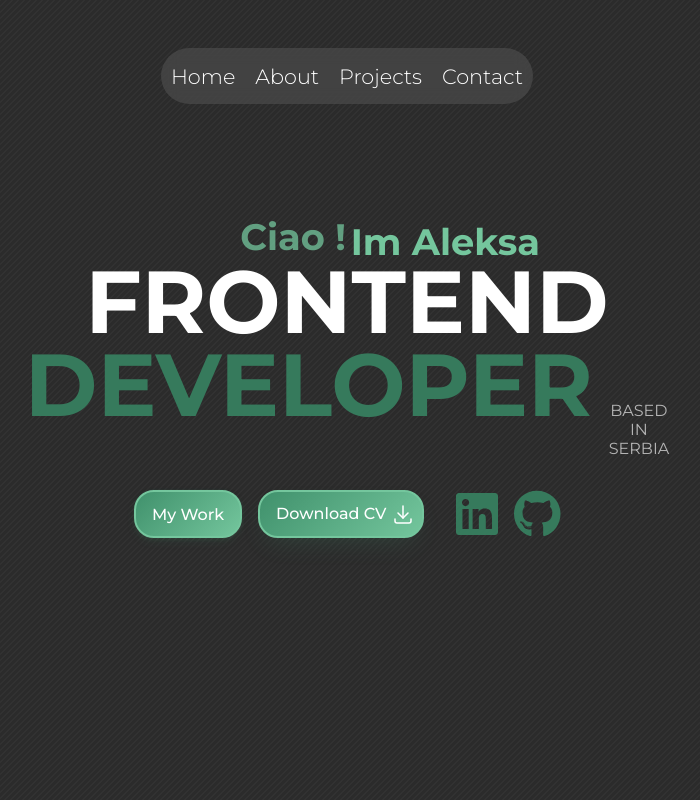
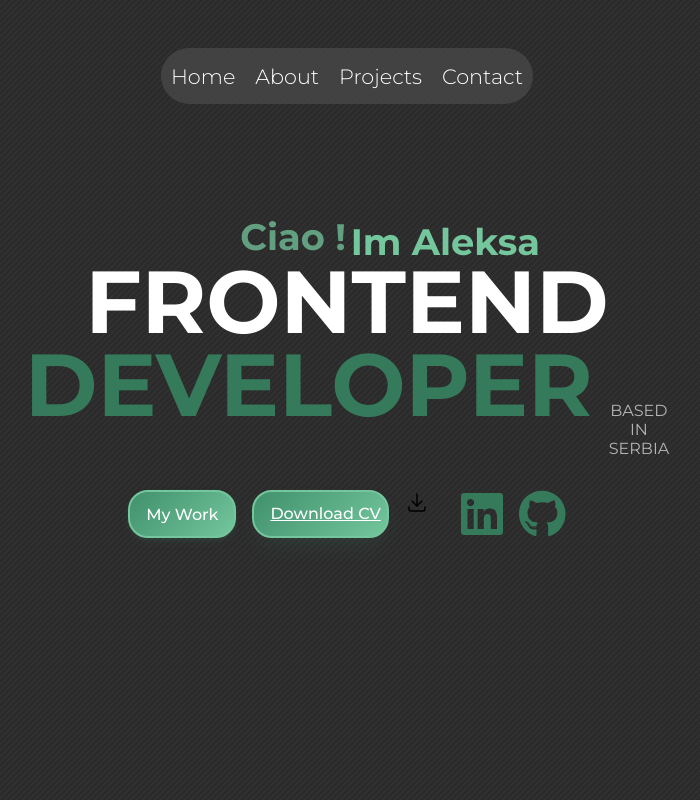
Before and after one commit to aleksa13122/aleksa-s-portfolio, a React (Vite) app: page / in a window 1280 px wide. Shown: the top 800 px of the page, without its empty margins (293-993 px from the left). Built offline with nearby package versions, Linux system fonts and the light colour scheme.

Commit message:
download cv button bug done

```diff
--- a/src/components/Header/Header.jsx
+++ b/src/components/Header/Header.jsx
@@ -21,12 +21,7 @@ const Header = forwardRef(({ goToProjects }, ref) => {
               </span>
               <span class="button-background"></span>
             </button>
-            <button class="button">
-              <a
-                className="CVanchor"
-                href="../../../public/assets/Resume Eng.pdf"
-                download
-              >
+            <a class="button" href="/assets/Resume Eng.pdf" download>
               <span class="button__text">Download CV</span>
             </a>
             <svg
@@ -46,7 +41,6 @@ const Header = forwardRef(({ goToProjects }, ref) => {
               <path d="M7 11l5 5l5 -5"></path>
               <path d="M12 4l0 12"></path>
             </svg>
-            </button>
           </div>
           <div className="header-links">
             <a
```
Lines whose indentation alone changed are shown as unchanged.
